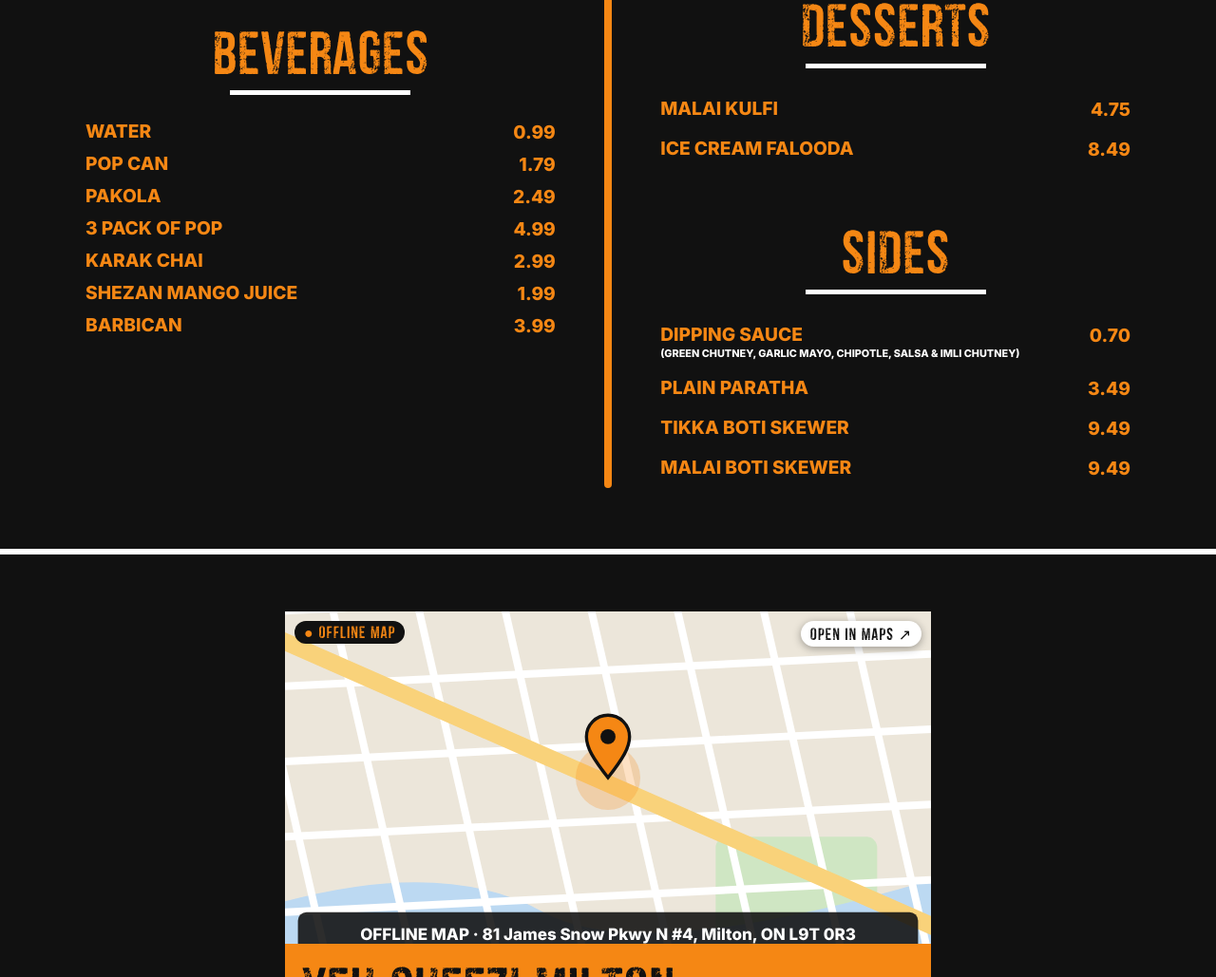
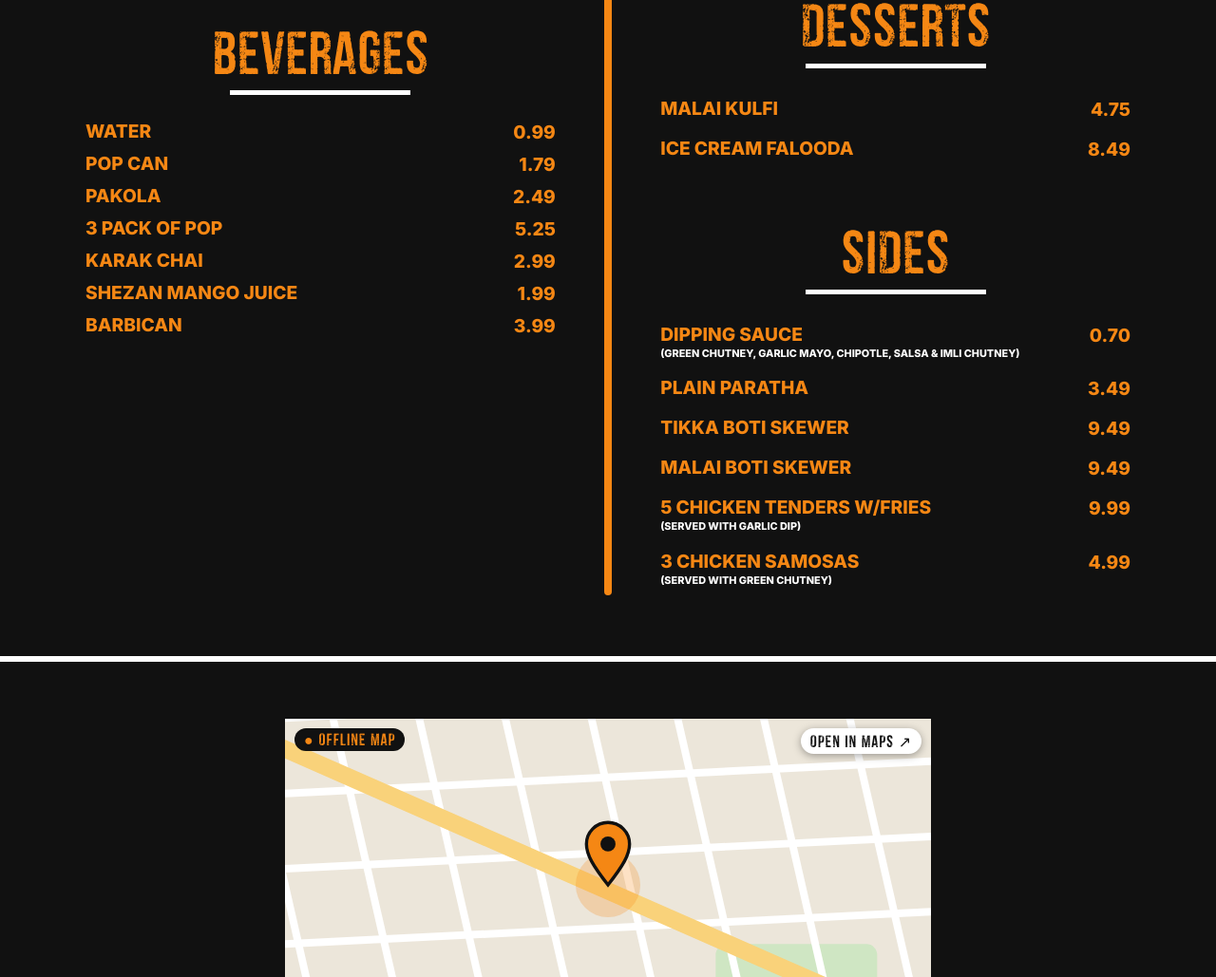
Before and after one commit to moandcobusiness-bot-TRON/yehcheezwebsite, a plain HTML site: page index.html in a window 1280 px wide. Shown: the part 4076-5105 px from the top of the page at 95% size. Drawn offline with Linux system fonts and the light colour scheme; no server answers; a web font is replaced by a local one.

Commit message:
Menu: 3 Pack of Pop $5.25; add Chicken Tenders and Samosas to Sides
Co-Authored-By: Claude Opus 5.5 <noreply@anthropic.com>
Claude-Session: https://claude.ai/code/session_01QjMRxGM8hNaBKnRj51knnY

```diff
--- a/index.html
+++ b/index.html
@@ -505,7 +505,7 @@ body.plate-open .chai-top{opacity:0;pointer-events:none}
           <div class="row"><span class="n">Water</span><span class="p">0.99</span></div>
           <div class="row"><span class="n">Pop Can</span><span class="p">1.79</span></div>
           <div class="row"><span class="n">Pakola</span><span class="p">2.49</span></div>
-          <div class="row"><span class="n">3 Pack of Pop</span><span class="p">4.99</span></div>
+          <div class="row"><span class="n">3 Pack of Pop</span><span class="p">5.25</span></div>
           <div class="row"><span class="n">Karak Chai</span><span class="p">2.99</span></div>
           <div class="row"><span class="n">Shezan Mango Juice</span><span class="p">1.99</span></div>
           <div class="row"><span class="n">Barbican</span><span class="p">3.99</span></div>
@@ -548,6 +548,8 @@ body.plate-open .chai-top{opacity:0;pointer-events:none}
           <div class="row roomy"><span class="n">Plain Paratha</span><span class="p">3.49</span></div>
           <div class="row roomy"><span class="n">Tikka Boti Skewer</span><span class="p">9.49</span></div>
           <div class="row roomy"><span class="n">Malai Boti Skewer</span><span class="p">9.49</span></div>
+          <div class="row roomy"><span class="n">5 Chicken Tenders W/Fries<span class="note">(SERVED WITH GARLIC DIP)</span></span><span class="p">9.99</span></div>
+          <div class="row roomy"><span class="n">3 Chicken Samosas<span class="note">(SERVED WITH GREEN CHUTNEY)</span></span><span class="p">4.99</span></div>
         </div>
       </div>
     </div>
--- a/sw.js
+++ b/sw.js
@@ -1,6 +1,6 @@
 /* Offline cache for Yeh Cheez! — registered from index.html.
    Bump VERSION whenever you change the site so visitors get the new files. */
-const VERSION = 'yc-v9';
+const VERSION = 'yc-v10';
 const CORE = ['./', 'index.html', 'images/no-naan-sense.png', 'images/oye-hoye-box.jpg', 'images/logo.png', 'fonts/venenosa.woff2'];
 
 self.addEventListener('install', e => {
```
